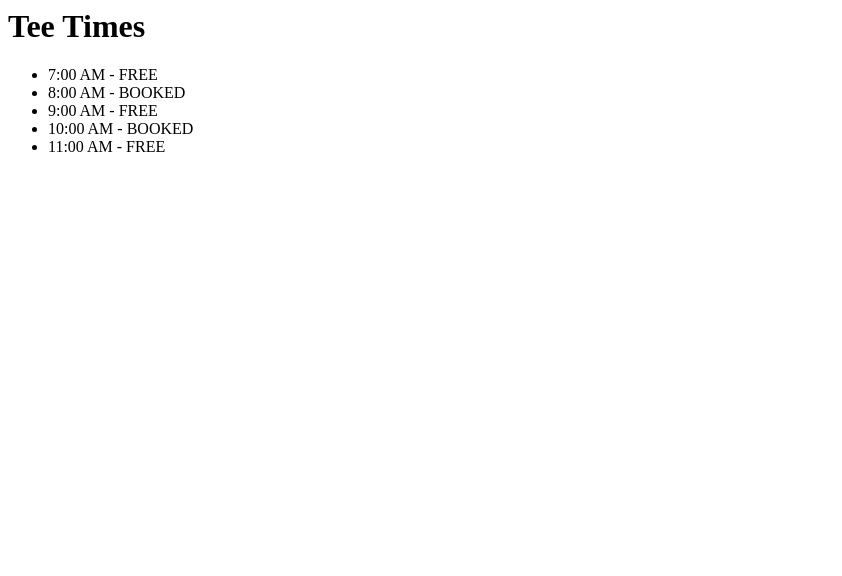
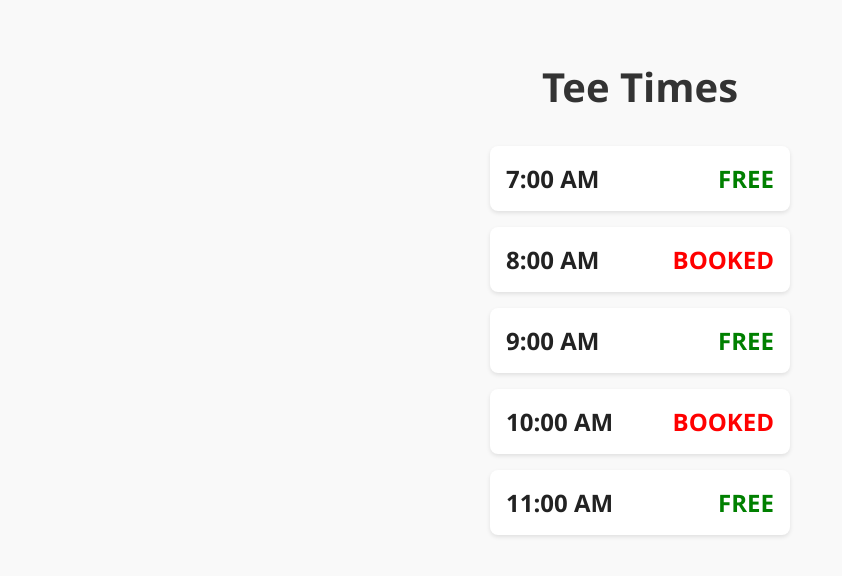
Before and after one commit to Thrashah/courseWebsite, a plain HTML site: page tee-times.html in a window 1280 px wide. Shown: the whole page, without its empty margins (0-842 px from the left). Drawn offline with Linux system fonts and the light colour scheme.

Commit message:
added better styling to tee times and logo

```diff
--- a/style.css
+++ b/style.css
@@ -36,3 +36,53 @@ body {
 .circle-nav a:hover {
   background: #555;
 }
+.tee-times-container {
+  display: flex;
+  flex-direction: column;
+  align-items: center;
+  padding: 2rem;
+  font-family: 'Segoe UI', sans-serif;
+  background-color: #f9f9f9;
+  min-height: 100vh;
+}
+
+.tee-times-container h1 {
+  font-size: 2.5rem;
+  margin-bottom: 2rem;
+  color: #333;
+}
+
+.tee-table {
+  display: flex;
+  flex-direction: column;
+  width: 300px;
+}
+
+.row {
+  display: flex;
+  justify-content: space-between;
+  padding: 1rem;
+  margin-bottom: 1rem;
+  background-color: #fff;
+  border-radius: 8px;
+  box-shadow: 0 2px 4px rgba(0,0,0,0.1);
+  font-size: 1.5rem;
+}
+
+.time {
+  font-weight: bold;
+  color: #222;
+}
+
+.status {
+  font-weight: bold;
+  padding-left: 1rem;
+}
+
+.status.free {
+  color: green;
+}
+
+.status.booked {
+  color: red;
+}
--- a/tee-times.html
+++ b/tee-times.html
@@ -1,8 +1,21 @@
-<h1>Tee Times</h1>
-<ul>
-  <li>7:00 AM - FREE</li>
-  <li>8:00 AM - BOOKED</li>
-  <li>9:00 AM - FREE</li>
-  <li>10:00 AM - BOOKED</li>
-  <li>11:00 AM - FREE</li>
-</ul>
+<!DOCTYPE html>
+<html lang="en">
+<head>
+  <meta charset="UTF-8" />
+  <meta name="viewport" content="width=device-width, initial-scale=1.0" />
+  <title>Tee Times</title>
+  <link rel="stylesheet" href="style.css" />
+</head>
+<body>
+  <main class="tee-times-container">
+    <h1>Tee Times</h1>
+    <div class="tee-table">
+      <div class="row"><div class="time">7:00 AM</div><div class="status free">FREE</div></div>
+      <div class="row"><div class="time">8:00 AM</div><div class="status booked">BOOKED</div></div>
+      <div class="row"><div class="time">9:00 AM</div><div class="status free">FREE</div></div>
+      <div class="row"><div class="time">10:00 AM</div><div class="status booked">BOOKED</div></div>
+      <div class="row"><div class="time">11:00 AM</div><div class="status free">FREE</div></div>
+    </div>
+  </main>
+</body>
+</html>
```
Also changed, not shown: index.html (+1 -1 lines), assets/mainLogo.png (renamed from a minimalist image w.png).
